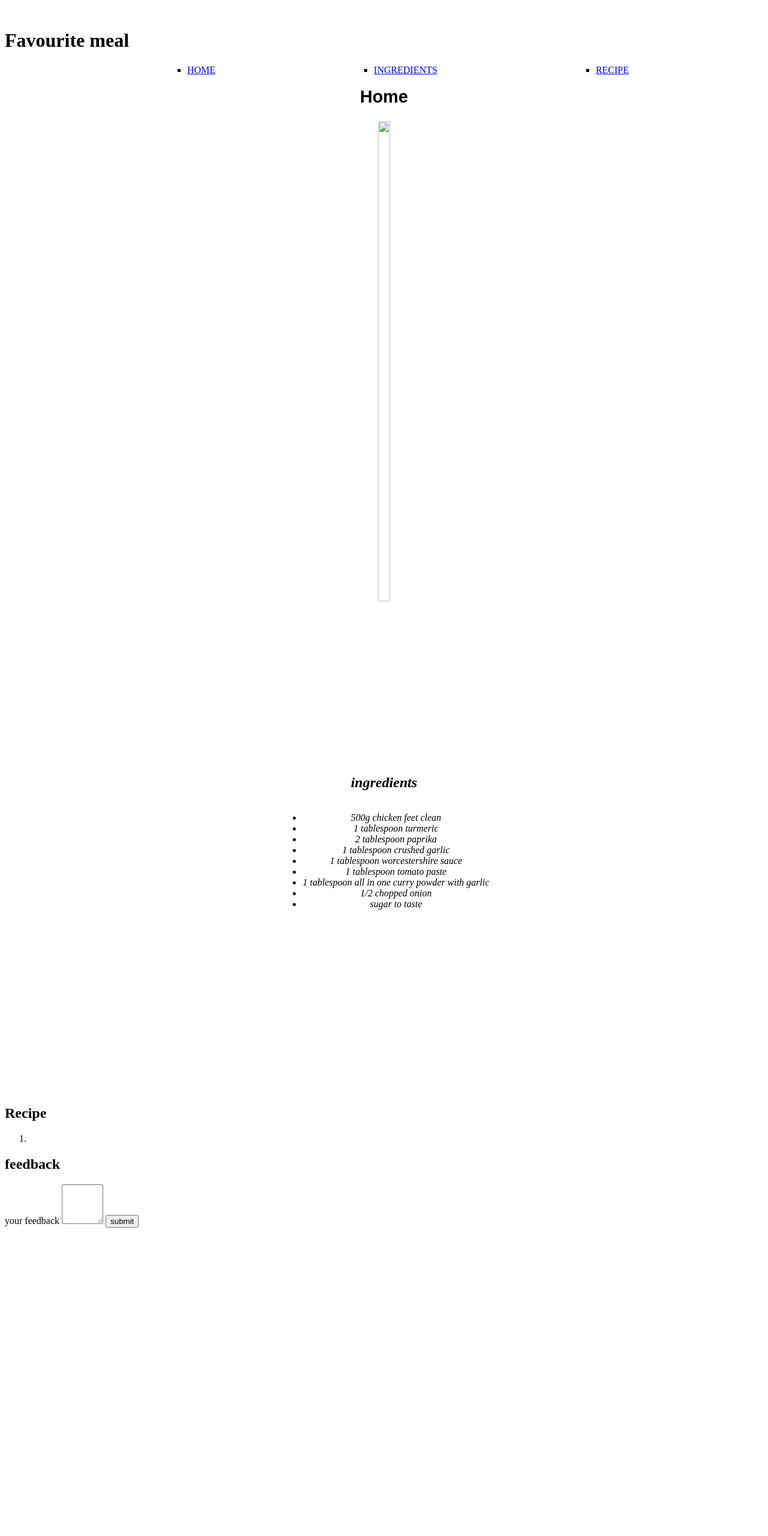
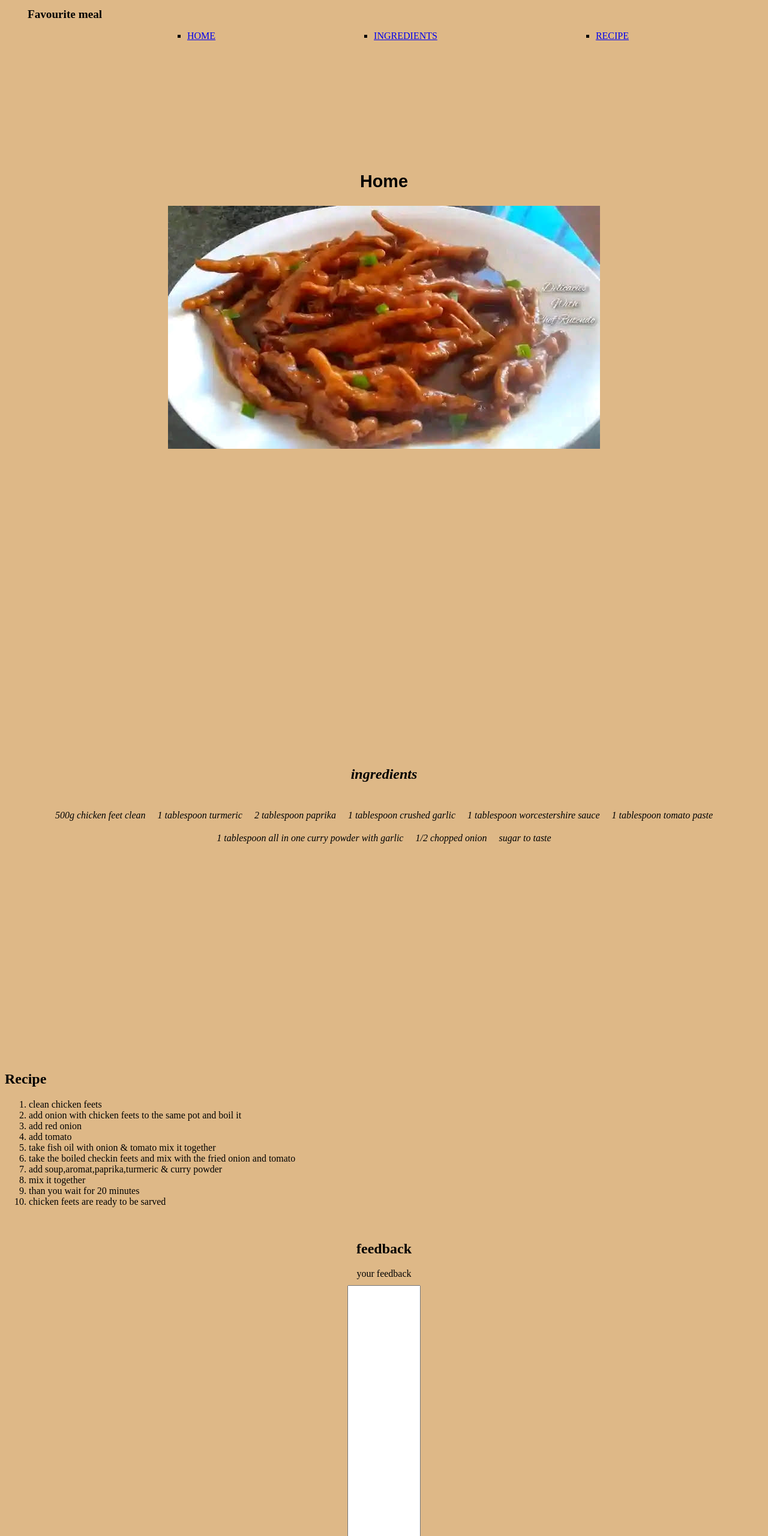
Before and after one commit to Mgqolozana/my-faverite-dish, a plain HTML site: page index.html in a window 1280 px wide. Shown: the top 2560 px of the page at 60% size. Before the commit the page ends 2054 px from the top, so only its background shows below. Drawn offline with Linux system fonts and the light colour scheme.

Commit message:
my favourite dish
my favourite dish

```diff
--- a/index.css
+++ b/index.css
@@ -1,13 +1,20 @@
 /*styles for Side Navigation */
 header {
-    height: 100;
-    width: 200;
+    height: 100%;
+    width: 200px;
     position: relative;
     top: 0;
     left:0;
-    background-color: white;
+    background-color: purple
     padding-top: 20px;
 
+}
+body{
+    background-color:burlywood;
+}
+h1 {
+    font-size: larger;
+    text-align: center
 }
 nav ul{
     list-style-type: square;
@@ -35,12 +42,14 @@ nav ul li a:hover {
     padding: 20px;
 }
 /*responsive styles*/
-@media only screen and (Max-width:600px)
+@media only screen and (Max-width:600px) {
+    .contanier {
+        margin-left: 200 px;
+    }
+}
 
-    .contanier{
-        margin-left: 200PX;
 
-    }
+
     .Sidenav{
         width: 100%;
         height: auto;
@@ -59,8 +68,7 @@ nav ul li a:hover {
         font-family: Arial, Helvetica, sans-serif;
     }
    #home img{
-    width: 20px;
-    height:100vh ;
+    width:90;
    }
    #home p {
     font-size: larger;
@@ -77,3 +85,65 @@ nav ul li a:hover {
     align-items: center;
     flex-direction: column;
   }
+
+  #ingredients ul {
+    display: flex;
+    flex-wrap: wrap;
+    justify-content: center;
+    padding: 0;
+  }
+  #ingredients li{
+    margin: 10px;
+    text-align: center;
+    list-style: none;
+  }
+  #ingredients li img{
+
+    max-width: 100px;
+    height: auto;
+
+  }
+  /*style for recipe section*/
+  #recipe {
+    text-align: center;
+    padding: 20px;
+    height: 100vh;
+    display: flex;
+    justify-content: center;
+    align-items: center;
+    flex-direction: column;
+    font-size: larger;
+  }
+  #recipe ol {
+
+  }
+  #recipe ol li{
+    margin-bottom: 10px;
+  }
+  #recipe ol li img{
+    max-width: 100px;
+    height: auto;
+  }
+  /* style for your feedback section*/
+  #feedback {
+    text-align: center;
+    padding: 20px;
+    height: 70vh;
+  }
+  #feedback form{
+    display: flex;
+    flex-direction: column;
+    align-items: center;
+  }
+  #feedback label{
+    margin-bottom: 10px;
+  }
+  #feedback textarea{
+    width: 100px;
+    padding: 10px;
+    box-sizing: 400px;
+  }
+  #feedback input{
+    padding: 10px 20px;
+    background-color: antiquewhite;
+  }
--- a/index.html
+++ b/index.html
@@ -11,16 +11,15 @@
       <h1>Favourite meal</h1>
     </header>
     <nav>
-
-        <ul><li><a href="home">Home</a></li>
+        <ul>
+        <li><a href="home">Home</a></li>
         <li><a href="ingredients">ingredients</a></li>
         <li><a href="recipe">recipe</a></li>
-
         </ul>
     </nav>
     <section id="home">
         <h2>Home</h2>
-        <img src="" alt="">
+        <img src="unnamed.jpg" alt="">
     </section>
     <section id="ingredients">
         <h2>ingredients</h2>
@@ -41,12 +40,23 @@
     <section>
         <h2>Recipe</h2>
         <ol>
-            <li><img src="" alt=""></li>
+            <li>clean chicken feets </li>
+            <li>add onion with chicken feets to the same pot and boil it  </li>
+            <li>add red onion</li>
+            <li>add tomato</li>
+            <li>take fish oil with onion & tomato mix it together</li>
+            <li>take the boiled checkin feets and mix with the fried onion and tomato</li>
+            <li>add soup,aromat,paprika,turmeric & curry powder</li>
+            <li>mix it together</li>
+            <li>than you wait for 20 minutes</li>
+            <li>chicken feets are ready to be sarved</li>
         </ol>
+
     </section>
     <section id="feedback">
         <h2>feedback</h2>
-        <form action="#" method="post">            <label for="feedback">your feedback</label>
+        <form action="#" method="post">
+            <label for="feedback">your feedback</label>
             <textarea name="feedback" id="feedback" cols="6" rows="4"></textarea>
             <input type="submit"value="submit">
 
```
Also changed, not shown: unnamed.jpg (added).
